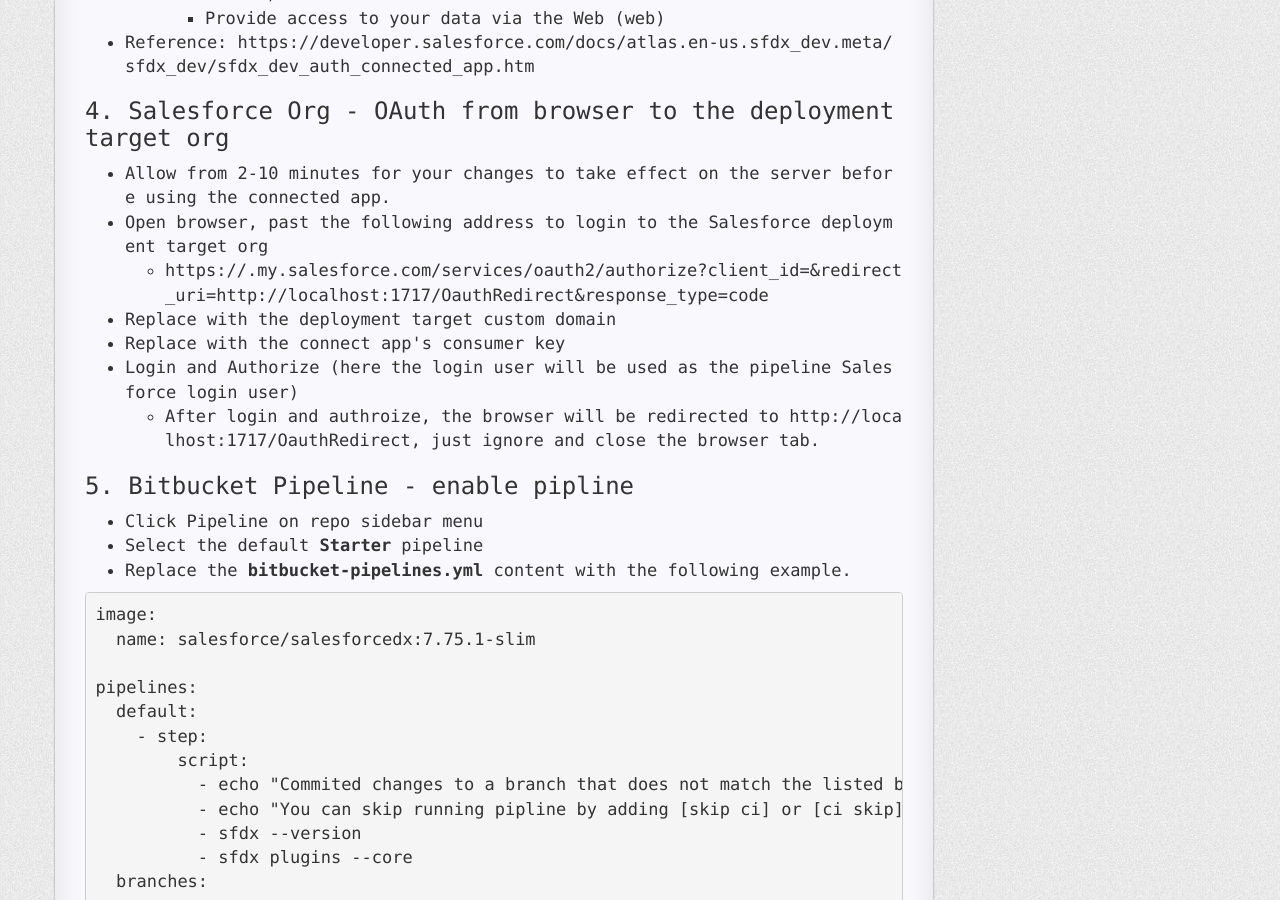
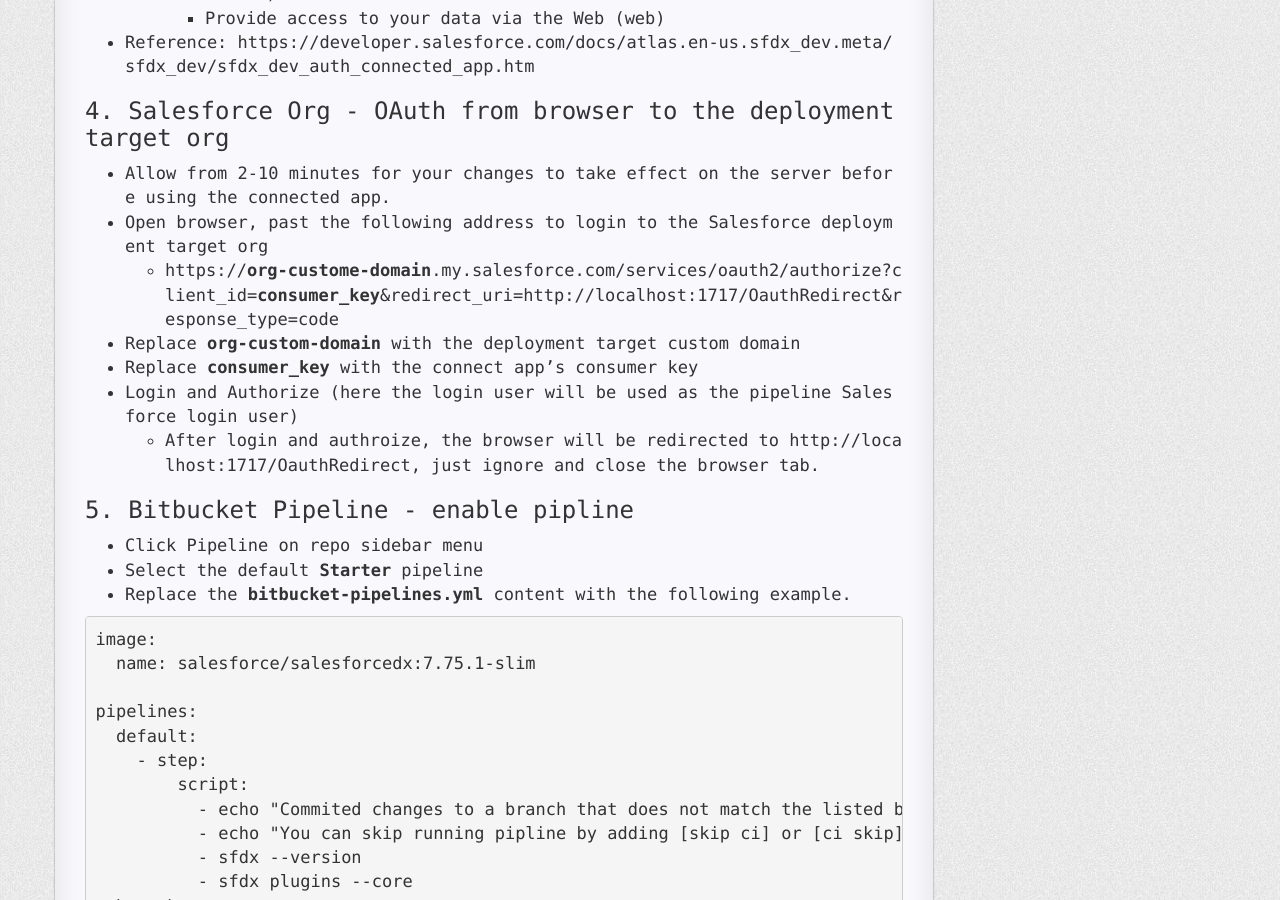
Before and after one commit to zhouhu/apexdevforce, a Jekyll site: the page built from _posts/2020-7-1-salesforce-sfdx-ci-cd-bitbucket-piplines-example.md, in a window 1280 px wide and 900 px high, scrolled down 1324 px. Built offline with Jekyll 4.4.1, drawn with Linux system fonts in a browser that asks for light colours; nearby versions of some CDN libraries; a style sheet for code colours, icons or effects is not loaded.

Commit message:
Update 2020-7-1-salesforce-sfdx-ci-cd-bitbucket-piplines-example.md

```diff
--- a/_posts/2020-7-1-salesforce-sfdx-ci-cd-bitbucket-piplines-example.md
+++ b/_posts/2020-7-1-salesforce-sfdx-ci-cd-bitbucket-piplines-example.md
@@ -46,9 +46,9 @@ openssl x509 -req -sha256 -days 365 -in server.csr -signkey server.key -out serv
 ### 4. Salesforce Org - OAuth from browser to the deployment target org
 - Allow from 2-10 minutes for your changes to take effect on the server before using the connected app.
 - Open browser, past the following address to login to the Salesforce deployment target org
-  - https://<org-custome-domain>.my.salesforce.com/services/oauth2/authorize?client_id=<consumer_key>&redirect_uri=http://localhost:1717/OauthRedirect&response_type=code
-- Replace <org-custom-domain> with the deployment target custom domain
-- Replace <consumer_key> with the connect app's consumer key
+  - https://**org-custome-domain**.my.salesforce.com/services/oauth2/authorize?client_id=**consumer_key**&redirect_uri=http://localhost:1717/OauthRedirect&response_type=code
+- Replace **org-custom-domain** with the deployment target custom domain
+- Replace **consumer_key** with the connect app's consumer key
 - Login and Authorize (here the login user will be used as the pipeline Salesforce login user)
   - After login and authroize, the browser will be redirected to http://localhost:1717/OauthRedirect, just ignore and close the browser tab.
 
```
